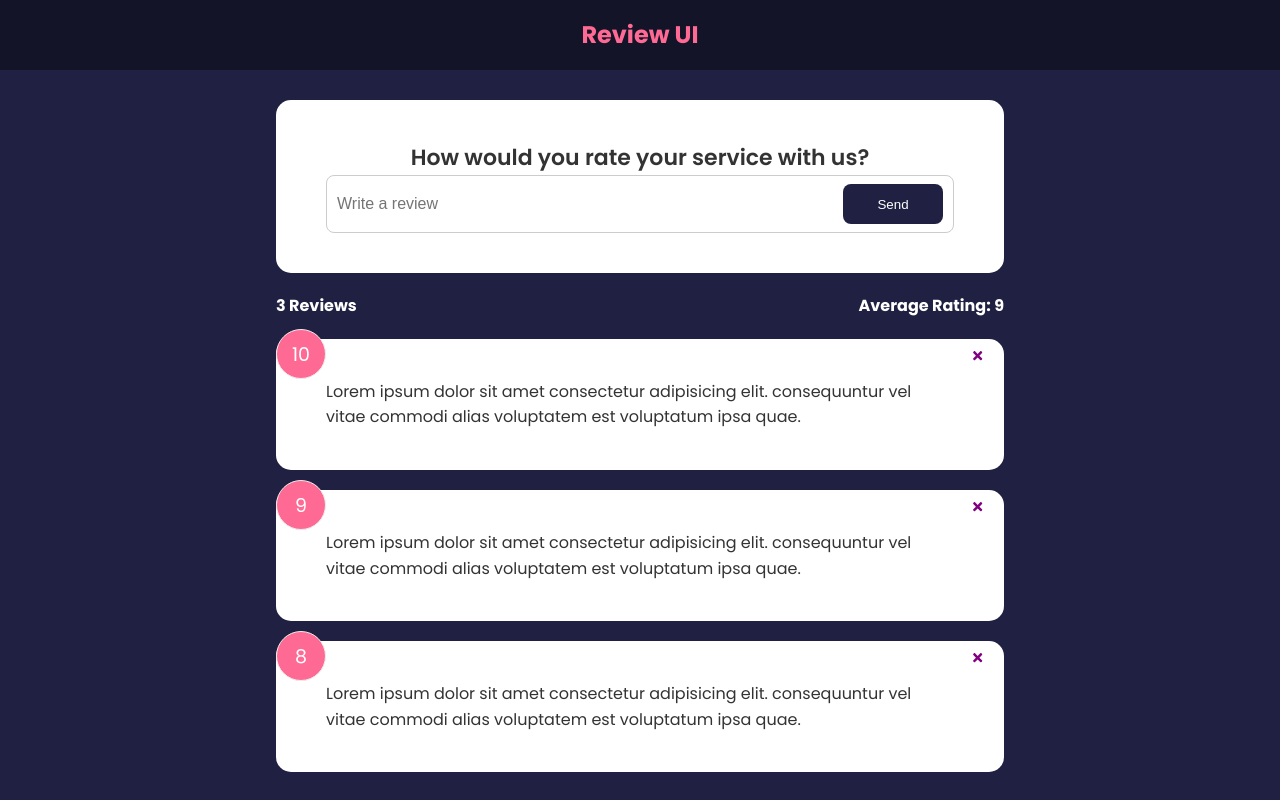
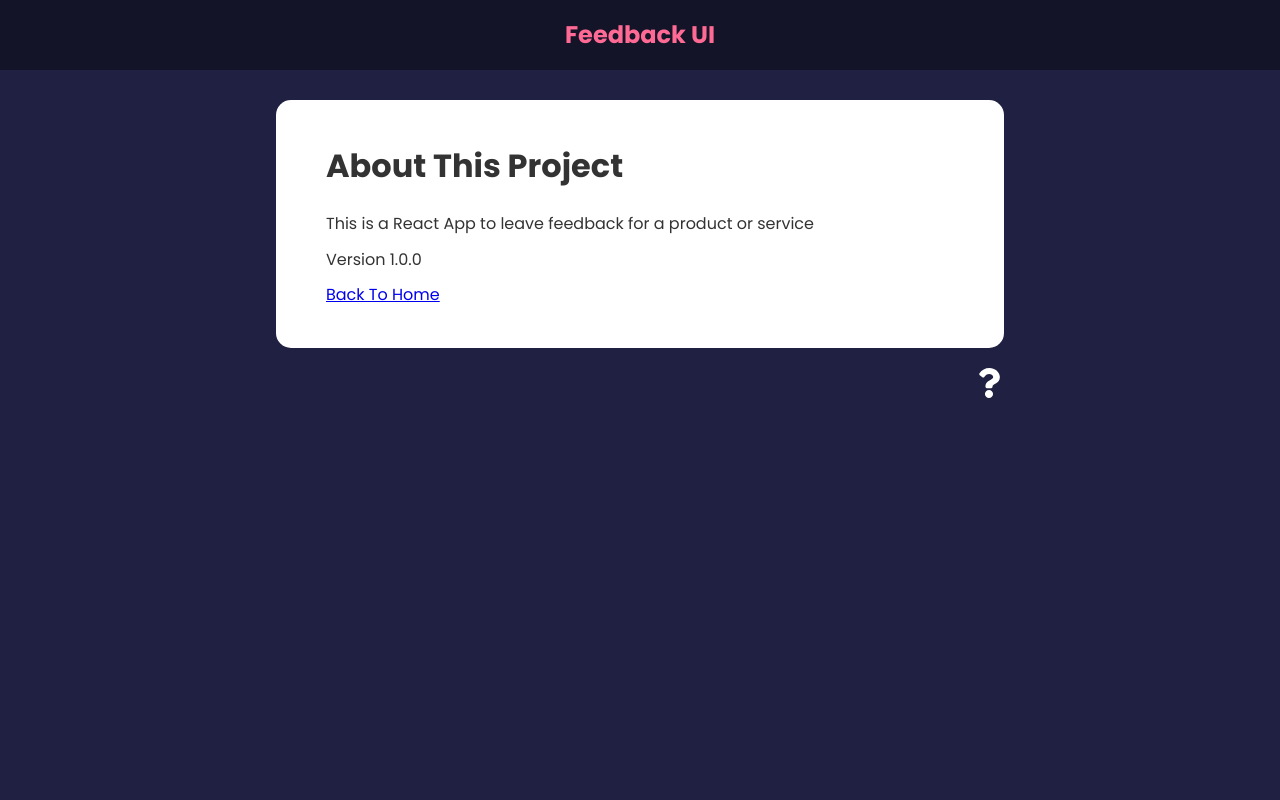
Before and after one commit to amherro/React-Review-App, a React (Create React App) app in the folder React-Review-App/: page /about in a window 1280 px wide. Built offline with nearby package versions, Linux system fonts and the light colour scheme.

Commit message:
Adding form to add feedback/select rating and adding routing

```diff
--- a/React-Review-App/package.json
+++ b/React-Review-App/package.json
@@ -9,6 +9,7 @@
     "react": "^18.1.0",
     "react-dom": "^18.1.0",
     "react-icons": "^4.3.1",
+    "react-router-dom": "^6.3.0",
     "react-scripts": "5.0.1",
     "web-vitals": "^2.1.4"
   },
--- a/React-Review-App/src/App.jsx
+++ b/React-Review-App/src/App.jsx
@@ -1,10 +1,13 @@
 import { useState } from "react"
+import {BrowserRouter as Router, Route, Routes} from 'react-router-dom'
+import {v4 as uuidv4} from 'uuid'
 import FeedbackData from "./data/FeedbackData"
 import FeedbackList from "./Components/FeedbackList"
 import Header from "./Components/Header"
 import FeedbackStats from "./Components/FeedbackStats"
 import FeedbackForm from "./Components/FeedbackForm"
-
+import AboutPage from "./Components/pages/AboutPage"
+import AboutIconLink from './Components/AboutIconLink.jsx'
 
 function App() {
     const [feedback, setFeedback] = useState(FeedbackData)
@@ -15,14 +18,34 @@ function App() {
         }
     }
 
+    const addFeedback = (newFeedback) => {
+        newFeedback.id = uuidv4();
+        setFeedback([newFeedback, ...feedback, ])
+    }
+
     return (
         <>
-            <Header text='Review UI' />
-            <div className="container">
-                <FeedbackForm />
-                <FeedbackStats feedback={feedback} />
-                <FeedbackList feedback={feedback} handleDelete={deleteReview} />
-            </div>
+            <Router>
+                <Header text='Feedback UI' />
+                <div className='container'>
+                <Routes>
+                    <Route
+                    path='/'
+                    element={
+                        <>
+                        <FeedbackForm />
+                        <FeedbackStats feedback={feedback} />
+                        <FeedbackList feedback={feedback}/>
+                        </>
+                    }
+                    ></Route>
+
+                    <Route path='/about' element={<AboutPage />} />
+                </Routes>
+
+                <AboutIconLink />
+                </div>
+            </Router>
         </>
 
     )
--- /dev/null
+++ b/React-Review-App/src/Components/AboutIconLink.jsx
@@ -0,0 +1,14 @@
+import { FaQuestion } from 'react-icons/fa'
+import { Link } from 'react-router-dom'
+
+function AboutIconLink() {
+  return (
+    <div className='about-link'>
+      <Link to='/about'>
+        <FaQuestion size={30} />
+      </Link>
+    </div>
+  )
+}
+
+export default AboutIconLink
--- a/React-Review-App/src/Components/FeedbackForm.jsx
+++ b/React-Review-App/src/Components/FeedbackForm.jsx
@@ -1,23 +1,54 @@
 import { useState } from 'react'
 import Card from './shared/Card'
 import Button from './shared/Button'
+import RatingSelect from './RatingSelect'
 
-const FeedbackForm = () => {
+const FeedbackForm = ({handleAdd}) => {
     const [text, setText] = useState('')
+    const [btnDisabled, setBtnDisabled] = useState(true)
+    const [message, setMessage] = useState('')
+    const [rating, setRating] = useState(10)
 
     const handleTextChange = (e) => {
+        if(text === '') {
+            setBtnDisabled(true)
+            setMessage(null)
+        } else if (text !== '' && text.trim().length <= 10) {
+            setBtnDisabled(true)
+            setMessage('Text must be at least 10 characters.')
+        } else {
+            setBtnDisabled(false)
+            setMessage(null)
+        }
         setText(e.target.value)
+    }
+
+    const handleSubmit = (e) => {
+        e.preventDefault();
+        if(text.trim().length > 10) {
+            const newFeedback = {
+                text,
+                rating
+            }
+            handleAdd(newFeedback);
+            setText('');
+        }
     }
 
     return (
         <Card>
-            <form>
+            <form onSubmit={handleSubmit}>
                 <h2>How would you rate your service with us?</h2>
-                {/* @todo - rating select component */}
+                <RatingSelect
+                    select={(rating) => {
+                        setRating(rating)
+                    }}
+                />
                 <div className="input-group">
                     <input type="text" placeholder='Write a review' onChange={handleTextChange} value={text} />
-                    <Button type="submit">Send</Button>
+                    <Button type="submit" isDisabled={btnDisabled}>Send</Button>
                 </div>
+                {message && <div className='message'>{message}</div>  }
             </form>
         </Card>
     )
--- /dev/null
+++ b/React-Review-App/src/Components/RatingSelect.jsx
@@ -0,0 +1,31 @@
+import {useState} from 'react'
+
+const RatingSelect = ({ select }) => {
+    const [selected, setSelected] = useState(10)
+
+    const handleChange = (e) => {
+        setSelected(+e.currentTarget.value);
+        select(+e.currentTarget.value)
+    }
+
+  return (
+    <ul className='rating'>
+      {Array.from({ length: 10 }, (_, i) => (
+        <li key={`rating-${i + 1}`}>
+          <input
+            type='radio'
+            id={`num${i + 1}`}
+            name='rating'
+            value={i + 1}
+            onChange={handleChange}
+            checked={selected === i + 1}
+          />
+          <label htmlFor={`num${i + 1}`}>{i + 1}</label>
+        </li>
+      ))}
+    </ul>
+
+  )
+}
+
+export default RatingSelect
--- /dev/null
+++ b/React-Review-App/src/Components/pages/AboutPage.jsx
@@ -0,0 +1,19 @@
+import React from 'react'
+import Card from '../shared/Card'
+
+const About = () => {
+  return (
+    <Card>
+      <div className="about">
+        <h1>About This Project</h1>
+        <p>This is a React App to leave feedback for a product or service</p>
+        <p>Version 1.0.0</p>
+      </div>
+      <p>
+        <a href="/">Back To Home</a>
+      </p>
+    </Card>
+  )
+}
+
+export default About
--- a/React-Review-App/src/Components/shared/Button.jsx
+++ b/React-Review-App/src/Components/shared/Button.jsx
@@ -1,9 +1,9 @@
 import React from 'react'
 import PropTypes from 'prop-types'
 
-const Button = ({ children, version, type, isDiabled }) => {
+const Button = ({ children, version, type, isDisabled }) => {
     return (
-        <button type={type} isDiabled={isDiabled} className={`btn btn-${version}`}>
+        <button type={type} disabled={isDisabled} className={`btn btn-${version}`}>
             {children}
         </button>
     )
@@ -12,14 +12,14 @@ const Button = ({ children, version, type, isDiabled }) => {
 Button.defaultProps = {
     version: 'primary',
     type: 'button',
-    isDiabled: false
+    isDisabled: true
 }
 
 Button.propTypes = {
     children: PropTypes.node.isRequired,
     version: PropTypes.string,
     type: PropTypes.string,
-    isDiabled: PropTypes.bool,
+    isDisabled: PropTypes.bool,
 }
 
 export default Button
```
Also changed, not shown: React-Review-App/src/Components/FeedbackList.jsx (+24 -0 lines), 1 other file (tests, documents, lock files or other folders).
